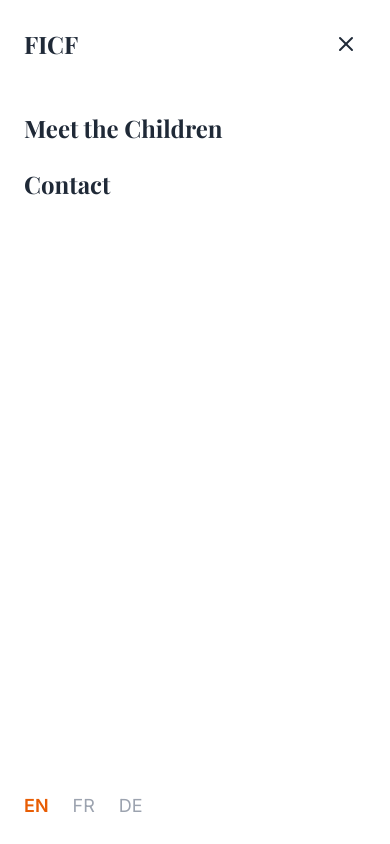
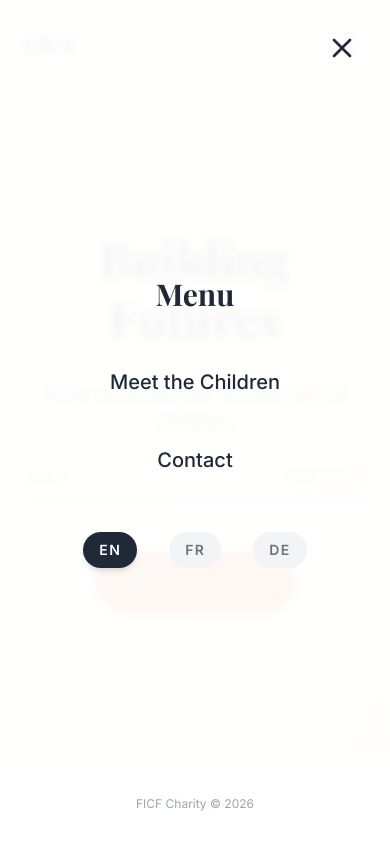
Before and after one commit to KingJamesGOAT/FICFCharity, a React (Vite) app: page / in a window 390 px wide. Both pictures are taken after a click on the button 346 px from the left and 44 px from the top of the page. Shown: the top 844 px of the page. Built offline with nearby package versions, Linux system fonts and the light colour scheme.

Commit message:
feat: Mobile design improvements (menu, grid, modal)

```diff
--- a/src/components/layout/Navbar.tsx
+++ b/src/components/layout/Navbar.tsx
@@ -106,28 +106,20 @@ export const Navbar = () => {
             initial={{ opacity: 0, y: -20 }}
             animate={{ opacity: 1, y: 0 }}
             exit={{ opacity: 0, y: -20 }}
-            className="fixed inset-0 bg-white z-[60] flex flex-col p-6"
+            className="fixed inset-0 bg-white/95 backdrop-blur-sm z-[60] flex flex-col p-6 items-center justify-center"
           >
-            <div className="flex justify-between items-center mb-12">
-              <span
-                onClick={() => {
-                  setIsMobileMenuOpen(false);
-                  if (window.location.pathname === '/' || window.location.pathname === '/FICFCharity/') {
-                    window.scrollTo({ top: 0, behavior: 'smooth' });
-                  } else {
-                    window.location.href = '/FICFCharity/';
-                  }
-                }}
-                className="text-2xl font-serif font-bold text-secondary cursor-pointer"
+            <div className="absolute top-6 right-6">
+              <button
+                onClick={() => setIsMobileMenuOpen(false)}
+                className="p-2 transition-transform hover:scale-110 active:scale-95"
               >
-                FICF
-              </span>
-              <button onClick={() => setIsMobileMenuOpen(false)} className="p-2">
-                <X className="w-6 h-6 text-secondary" />
+                <X className="w-8 h-8 text-secondary" />
               </button>
             </div>
 
-            <div className="flex flex-col space-y-6">
+            <div className="flex flex-col space-y-8 items-center w-full max-w-sm">
+              <span className="text-3xl font-serif font-bold text-secondary mb-4">Menu</span>
+
               {navLinks.map((link) => (
                 <Link
                   key={link.label}
@@ -150,26 +142,32 @@ export const Navbar = () => {
                       }
                     }
                   }}
-                  className="text-2xl font-serif font-bold text-secondary"
+                  className="text-xl font-medium text-secondary hover:text-primary transition-colors py-2 border-b-2 border-transparent hover:border-primary/20"
                 >
                   {link.label}
                 </Link>
               ))}
             </div>
 
-            <div className="mt-auto flex space-x-6 text-lg">
+            <div className="mt-12 flex space-x-8 text-lg">
               {(['en', 'fr', 'de'] as const).map((lang) => (
                 <button
                   key={lang}
                   onClick={() => setLanguage(lang)}
                   className={clsx(
-                    'uppercase',
-                    language === lang ? 'font-bold text-primary' : 'text-gray-400'
+                    'uppercase text-sm font-bold tracking-widest py-2 px-4 rounded-full transition-all',
+                    language === lang
+                      ? 'bg-secondary text-white shadow-md'
+                      : 'bg-gray-100 text-gray-500 hover:bg-gray-200'
                   )}
                 >
                   {lang}
                 </button>
               ))}
+            </div>
+
+            <div className="absolute bottom-8 text-gray-400 text-xs">
+              FICF Charity &copy; {new Date().getFullYear()}
             </div>
           </motion.div>
         )}
--- a/src/components/sections/ChildGrid.tsx
+++ b/src/components/sections/ChildGrid.tsx
@@ -37,7 +37,7 @@ export const ChildGrid = () => {
           {/* Filter tabs could go here if implemented */}
         </div>
 
-        <div className="grid grid-cols-1 md:grid-cols-2 lg:grid-cols-3 gap-8">
+        <div className="grid grid-cols-3 md:grid-cols-3 lg:grid-cols-4 gap-2 md:gap-6 lg:gap-8">
           {children.map((child) => (
             <Card
               key={child.id}
--- a/src/components/ui/Card.tsx
+++ b/src/components/ui/Card.tsx
@@ -39,15 +39,15 @@ export const Card = ({ child, onSponsor }: CardProps) => {
       </div>
 
       {/* Content */}
-      <div className="p-6 flex flex-col flex-grow">
-        <div className="flex justify-between items-start mb-2">
-          <h3 className="font-serif text-xl font-bold text-secondary line-clamp-1">{child.name}</h3>
-          <span className="text-xs font-semibold bg-orange-100 text-primary px-2 py-1 rounded-full whitespace-nowrap">
+      <div className="p-2 md:p-5 flex flex-col flex-grow">
+        <div className="flex flex-col md:flex-row md:justify-between md:items-start mb-1 md:mb-2">
+          <h3 className="font-serif text-sm md:text-lg font-bold text-secondary line-clamp-1">{child.name}</h3>
+          <span className="text-[10px] md:text-xs font-semibold bg-orange-50 md:bg-orange-100 text-primary px-1.5 py-0.5 md:px-2 md:py-1 rounded-full whitespace-nowrap self-start mt-0.5 md:mt-0">
             {child.age} {t.card.age}
           </span>
         </div>
 
-        <div className="space-y-2 mb-6 flex-grow">
+        <div className="space-y-1 mb-2 md:mb-4 flex-grow hidden md:block">
           <div className="flex items-center text-gray-500 text-sm">
             <MapPin className="w-4 h-4 mr-2 text-muted" />
             <span className="truncate">{child.location}</span>
@@ -58,11 +58,13 @@ export const Card = ({ child, onSponsor }: CardProps) => {
           </div>
         </div>
 
+        {/* Mobile only simplified view - maybe just name/age is enough, button below */}
+
         <Button
           variant="outline"
           fullWidth
           onClick={() => onSponsor(child)}
-          className="group-hover:bg-primary group-hover:text-white group-hover:border-primary transition-colors"
+          className="textxs md:text-sm py-1 md:py-2 h-auto min-h-0 group-hover:bg-primary group-hover:text-white group-hover:border-primary transition-colors mt-auto"
         >
           {t.card.sponsor_btn}
         </Button>
```
Also changed, not shown: src/components/ui/Modal.tsx (+29 -25 lines).
